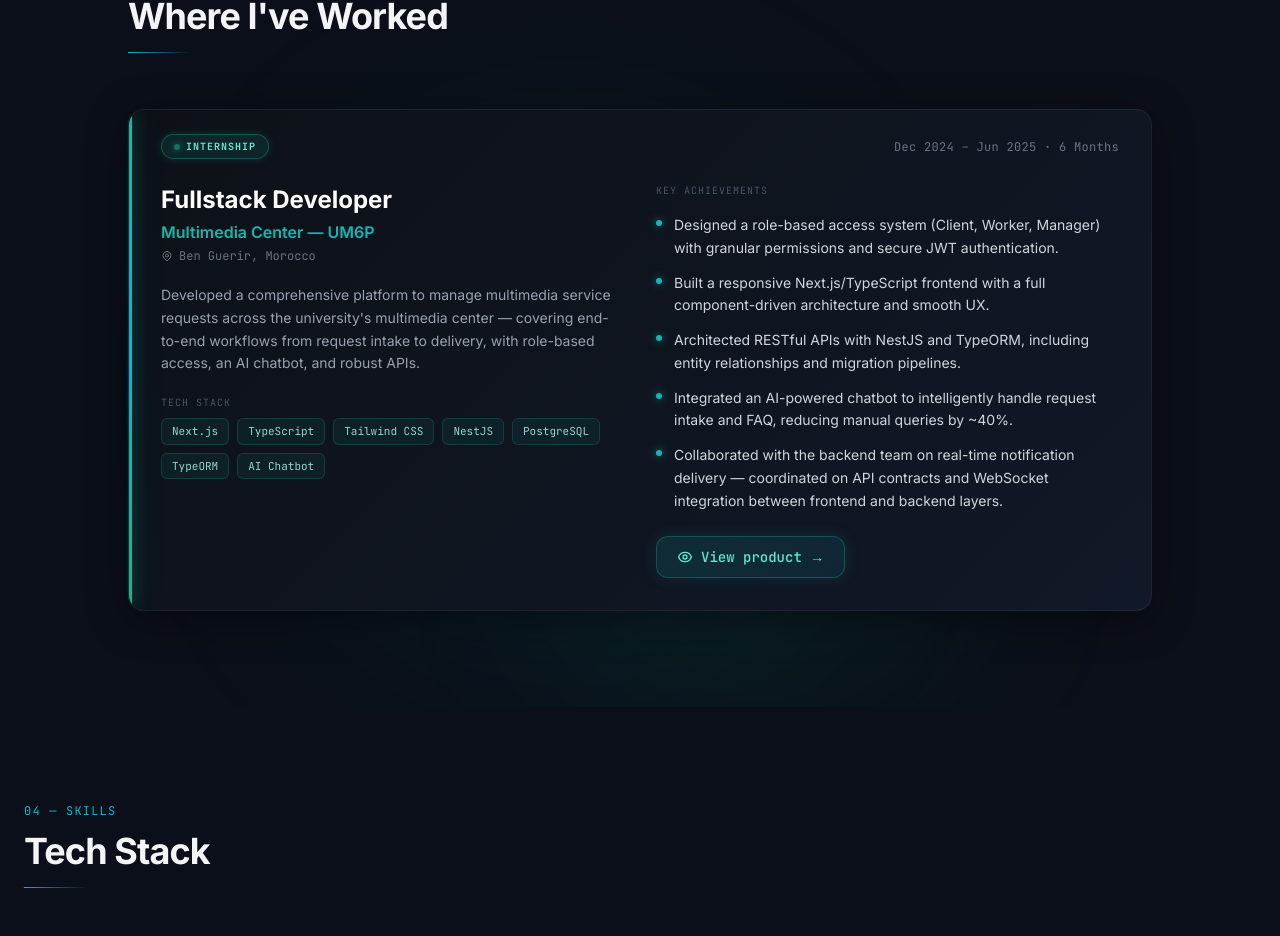
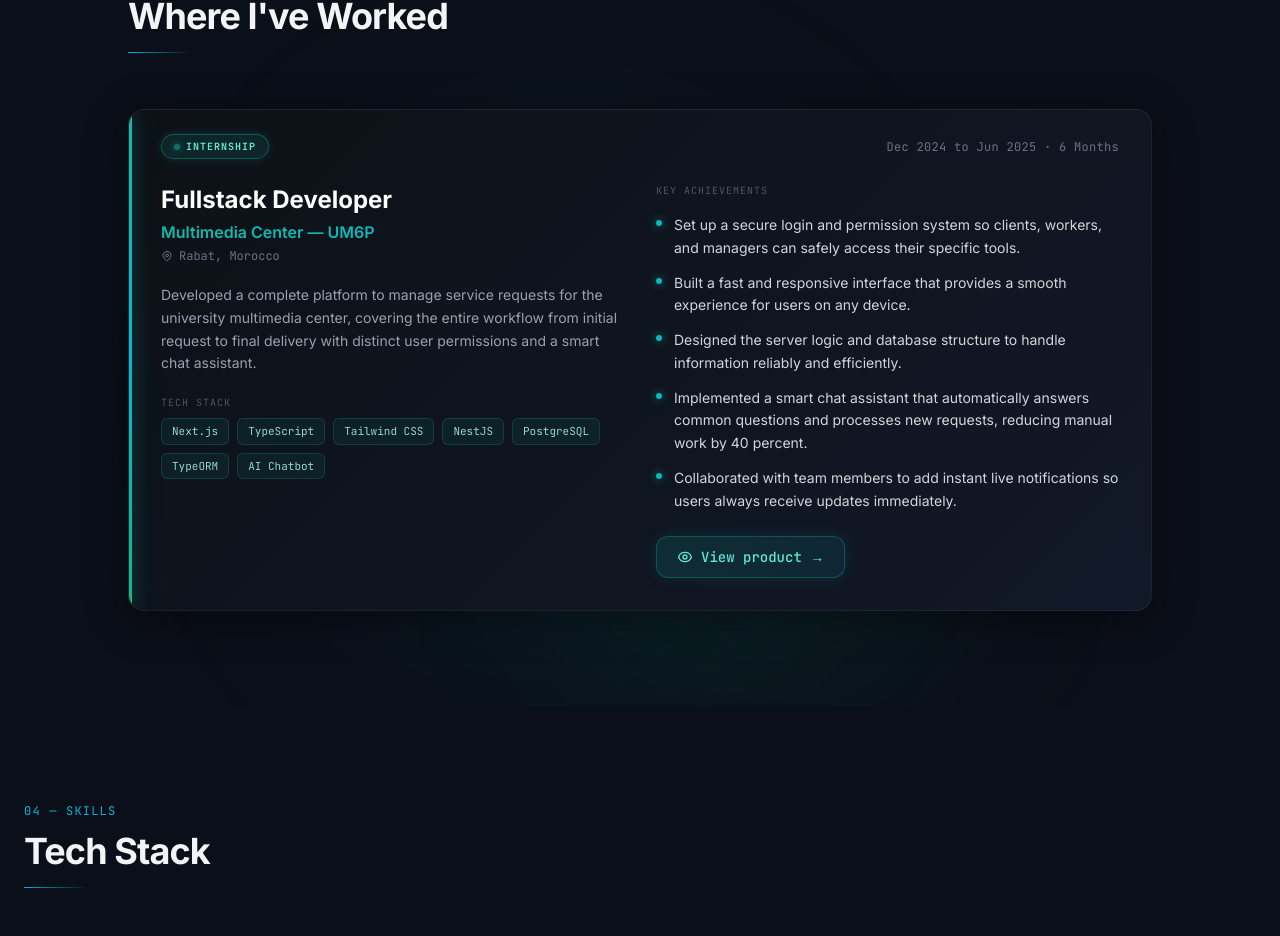
Before and after one commit to Amine-Elbekari/Myportfolio, a Next.js app in the folder portfolio/: page /Myportfolio/ in a window 1280 px wide. Shown: the part 928-1864 px from the top of the page. Built offline with nearby package versions, Linux system fonts and the light colour scheme.

Commit message:
update experience

```diff
--- a/portfolio/src/components/Experience.tsx
+++ b/portfolio/src/components/Experience.tsx
@@ -16,18 +16,18 @@ const experiences = [
   {
     role: "Fullstack Developer",
     company: "Multimedia Center — UM6P",
-    location: "Ben Guerir, Morocco",
+    location: "Rabat, Morocco",
     type: "INTERNSHIP",
-    duration: "Dec 2024 – Jun 2025 · 6 Months",
+    duration: "Dec 2024 to Jun 2025 · 6 Months",
     summary:
-      "Developed a comprehensive platform to manage multimedia service requests across the university's multimedia center — covering end-to-end workflows from request intake to delivery, with role-based access, an AI chatbot, and robust APIs.",
+      "Developed a complete platform to manage service requests for the university multimedia center, covering the entire workflow from initial request to final delivery with distinct user permissions and a smart chat assistant.",
     tech: ["Next.js", "TypeScript", "Tailwind CSS", "NestJS", "PostgreSQL", "TypeORM", "AI Chatbot"],
     achievements: [
-      "Designed a role-based access system (Client, Worker, Manager) with granular permissions and secure JWT authentication.",
-      "Built a responsive Next.js/TypeScript frontend with a full component-driven architecture and smooth UX.",
-      "Architected RESTful APIs with NestJS and TypeORM, including entity relationships and migration pipelines.",
-      "Integrated an AI-powered chatbot to intelligently handle request intake and FAQ, reducing manual queries by ~40%.",
-      "Collaborated with the backend team on real-time notification delivery — coordinated on API contracts and WebSocket integration between frontend and backend layers.",
+      "Set up a secure login and permission system so clients, workers, and managers can safely access their specific tools.",
+      "Built a fast and responsive interface that provides a smooth experience for users on any device.",
+      "Designed the server logic and database structure to handle information reliably and efficiently.",
+      "Implemented a smart chat assistant that automatically answers common questions and processes new requests, reducing manual work by 40 percent.",
+      "Collaborated with team members to add instant live notifications so users always receive updates immediately.",
     ],
     mockupImages: INTERNSHIP_MOCKUPS,
   },
```
